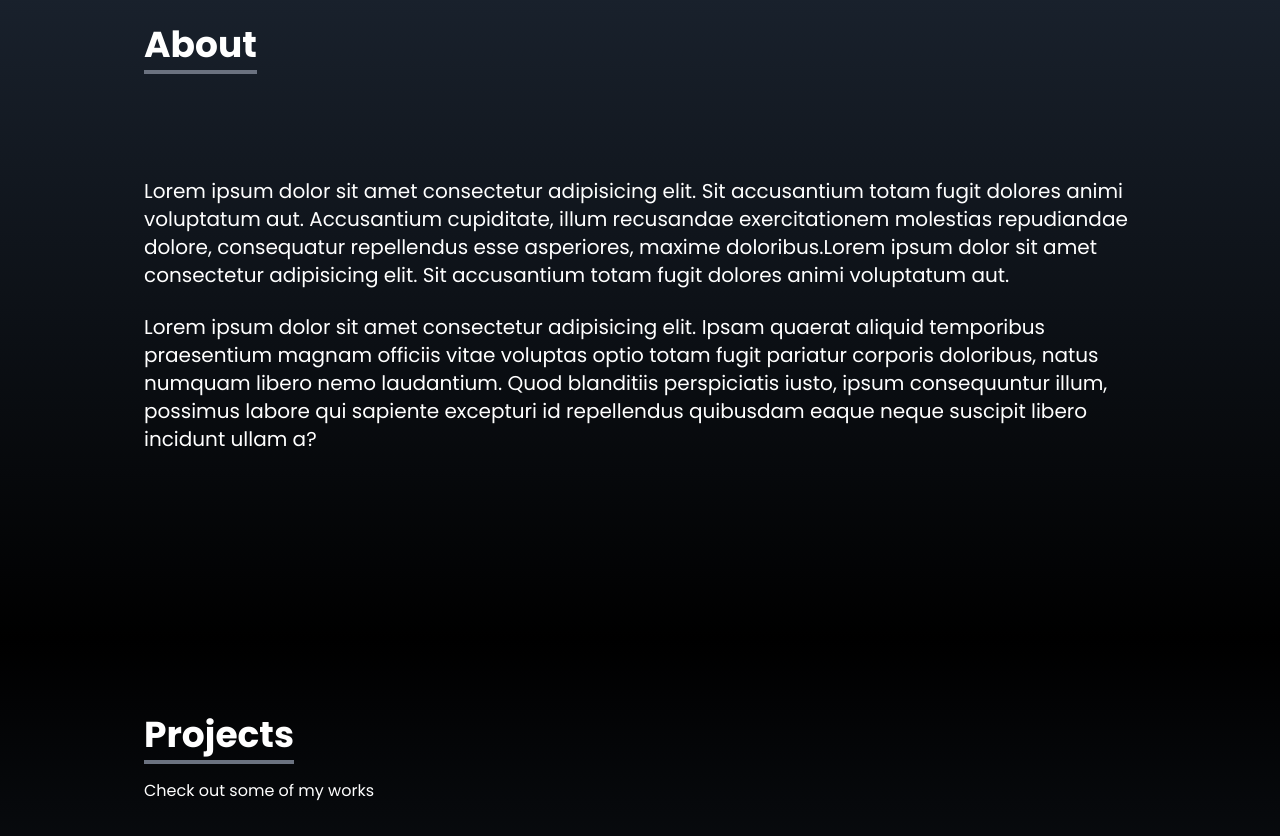
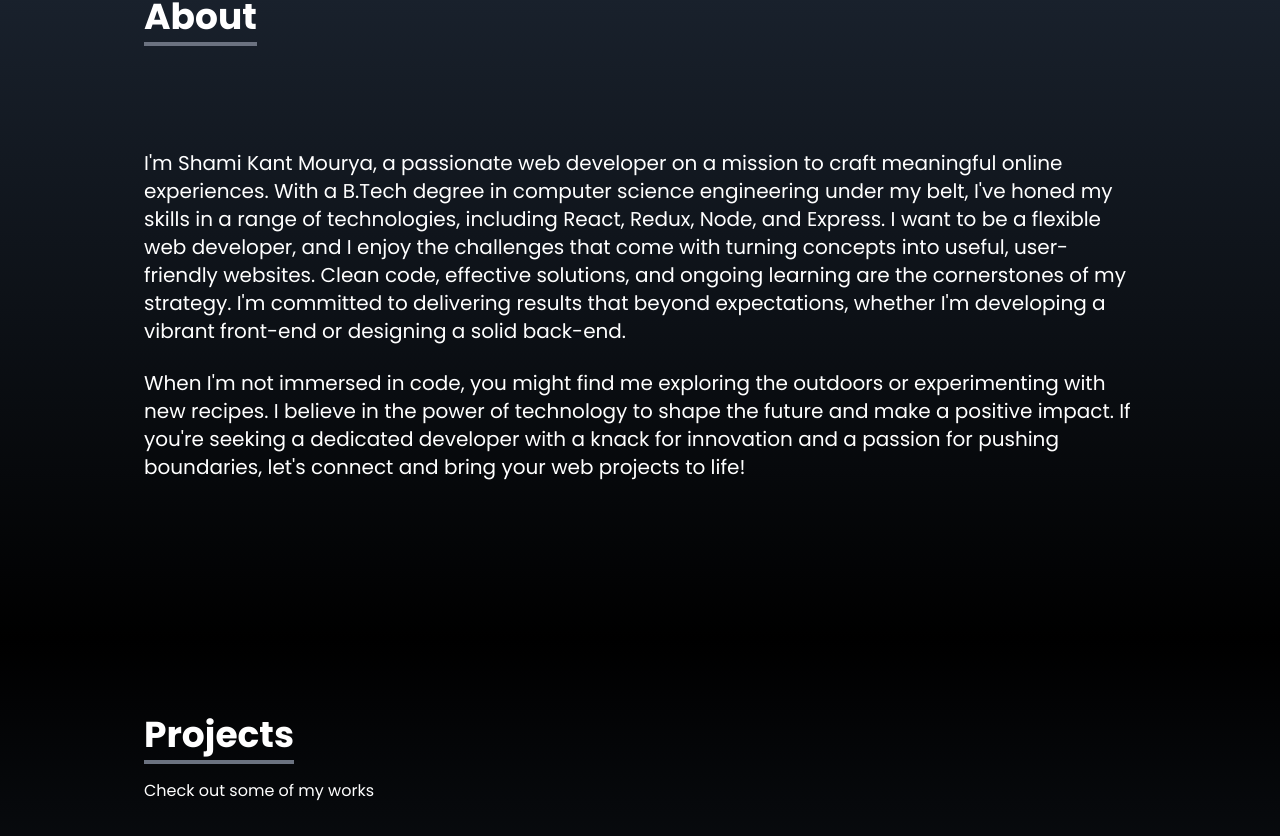
Before and after one commit to ShamiKantMourya/Portfolio, a React (Create React App) app: page / in a window 1280 px wide. Shown: the part 961-1797 px from the top of the page. Built offline with nearby package versions, Linux system fonts and the light colour scheme.

Commit message:
added about

```diff
--- a/src/Components/About.jsx
+++ b/src/Components/About.jsx
@@ -1,24 +1,41 @@
-import React from 'react'
+import React from "react";
 
 const About = () => {
   return (
-    <div name="about" className='w-full h-screen bg-gradient-to-b from-gray-800 to-black text-white' >
-        <div className='max-w-screen-lg p-4 mx-auto flex flex-col justify-center w-full h-full'>
-            <div className='pb-8'>
-                <p className='text-4xl font-bold inline border-b-4 border-gray-500'>
+    <div
+      name="about"
+      className="w-full h-screen bg-gradient-to-b from-gray-800 to-black text-white"
+    >
+      <div className="max-w-screen-lg p-4 mx-auto flex flex-col justify-center w-full h-full">
+        <div className="pb-8">
+          <p className="text-4xl font-bold inline border-b-4 border-gray-500">
             About
           </p>
         </div>
-            <p className='text-xl mt-20'>
-                Lorem ipsum dolor sit amet consectetur adipisicing elit. Sit accusantium totam fugit dolores animi voluptatum aut. Accusantium cupiditate, illum recusandae exercitationem molestias repudiandae dolore, consequatur repellendus esse asperiores, maxime doloribus.Lorem ipsum dolor sit amet consectetur adipisicing elit. Sit accusantium totam fugit dolores animi voluptatum aut.
+        <p className="text-xl mt-20">
+          I'm Shami Kant Mourya, a passionate web developer on a mission to
+          craft meaningful online experiences. With a B.Tech degree in computer
+          science engineering under my belt, I've honed my skills in a range of
+          technologies, including React, Redux, Node, and Express. I want to be
+          a flexible web developer, and I enjoy the challenges that come with
+          turning concepts into useful, user-friendly websites. Clean code,
+          effective solutions, and ongoing learning are the cornerstones of my
+          strategy. I'm committed to delivering results that beyond
+          expectations, whether I'm developing a vibrant front-end or designing
+          a solid back-end.
         </p>
         <br />
-            <p className='text-xl'>
-                Lorem ipsum dolor sit amet consectetur adipisicing elit. Ipsam quaerat aliquid temporibus praesentium magnam officiis vitae voluptas optio totam fugit pariatur corporis doloribus, natus numquam libero nemo laudantium. Quod blanditiis perspiciatis iusto, ipsum consequuntur illum, possimus labore qui sapiente excepturi id repellendus quibusdam eaque neque suscipit libero incidunt ullam a?
+        <p className="text-xl">
+          When I'm not immersed in code, you might find me exploring the
+          outdoors or experimenting with new recipes. I believe in the power of
+          technology to shape the future and make a positive impact. If you're
+          seeking a dedicated developer with a knack for innovation and a
+          passion for pushing boundaries, let's connect and bring your web
+          projects to life!
         </p>
       </div>
     </div>
-  )
-}
+  );
+};
 
 export default About;
```
Lines whose indentation alone changed are shown as unchanged.
